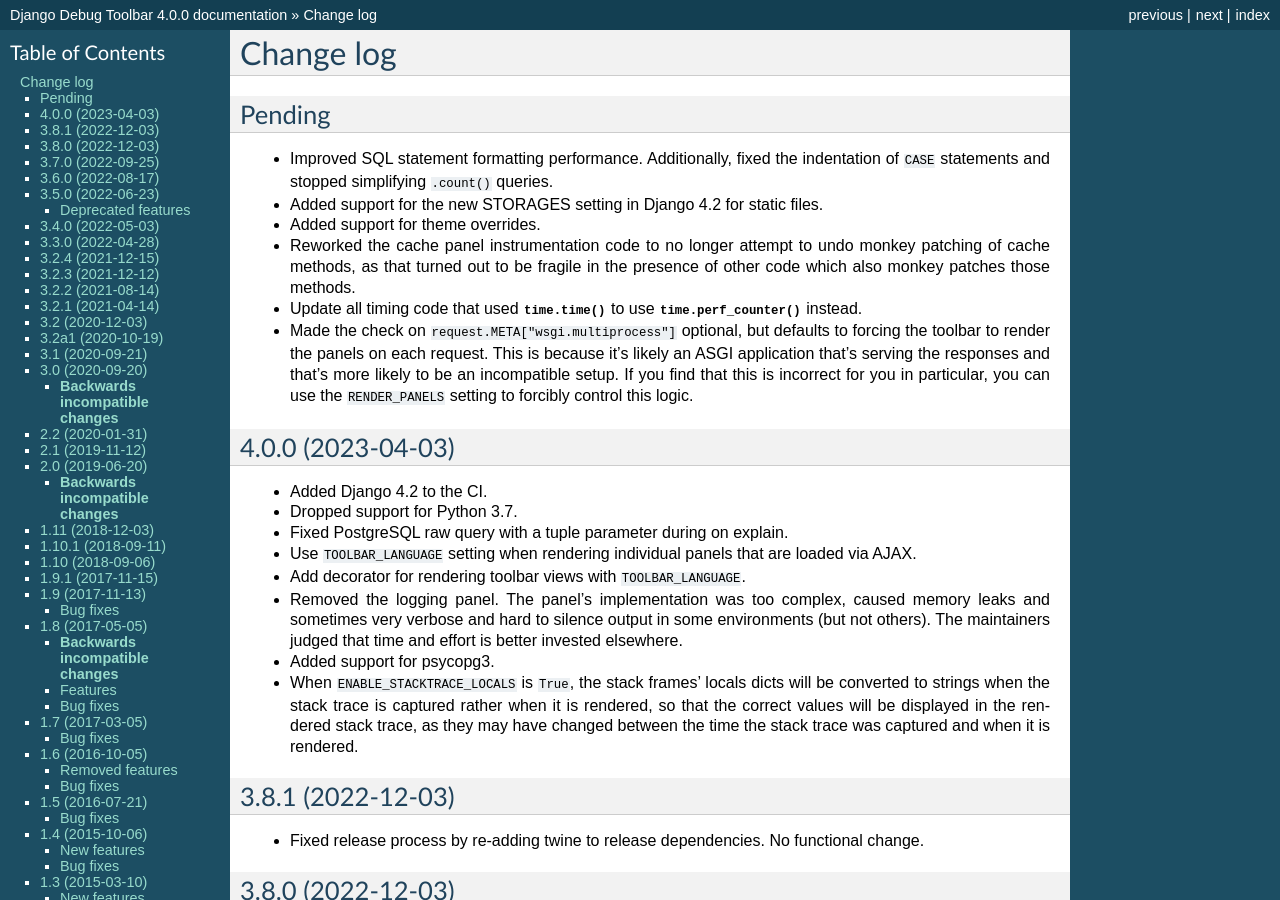
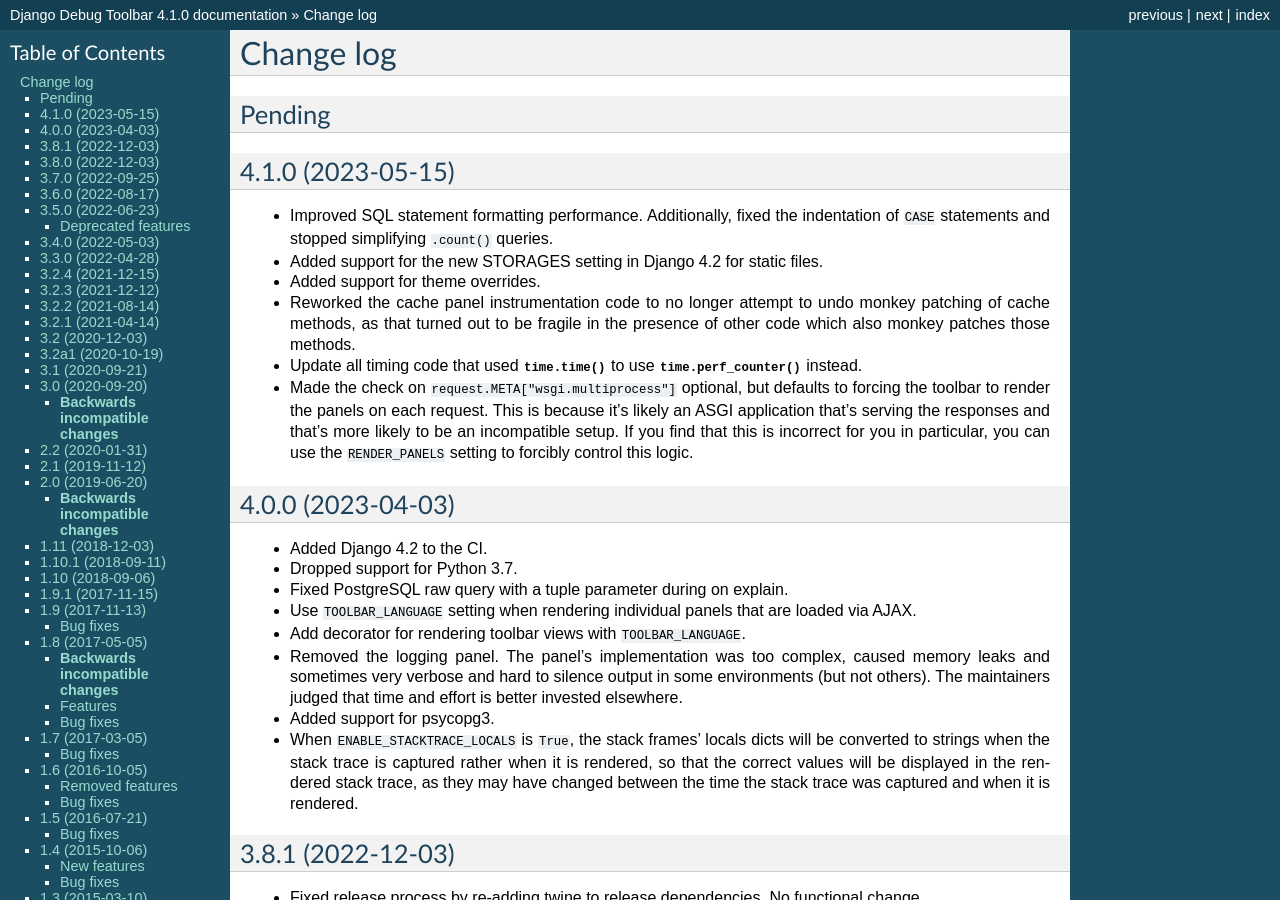
Before and after one commit to jazzband/django-debug-toolbar, a Sphinx documentation site: the page built from docs/changes.rst, in a window 1280 px wide and 900 px high. Built offline with Sphinx 7.4.7, drawn with Linux system fonts in a browser that asks for light colours; some of the changed text lies outside the part shown.

Commit message:
Version 4.1.0

```diff
--- a/README.rst
+++ b/README.rst
@@ -44,7 +44,7 @@
 In addition to the built-in panels, a number of third-party panels are
 contributed by the community.
 
-The current stable version of the Debug Toolbar is 4.0.0. It works on
+The current stable version of the Debug Toolbar is 4.1.0. It works on
 Django ≥ 3.2.4.
 
 Documentation, including installation and configuration instructions, is
--- a/debug_toolbar/__init__.py
+++ b/debug_toolbar/__init__.py
@@ -4,7 +4,7 @@
 
 # Do not use pkg_resources to find the version but set it here directly!
 # see issue #1446
-VERSION = "4.0.0"
+VERSION = "4.1.0"
 
 # Code that discovers files or modules in INSTALLED_APPS imports this module.
 urls = "debug_toolbar.urls", APP_NAME
--- a/docs/changes.rst
+++ b/docs/changes.rst
@@ -3,6 +3,9 @@
 
 Pending
 -------
+
+4.1.0 (2023-05-15)
+------------------
 
 * Improved SQL statement formatting performance.  Additionally, fixed the
   indentation of ``CASE`` statements and stopped simplifying ``.count()``
--- a/docs/conf.py
+++ b/docs/conf.py
@@ -25,7 +25,7 @@
 copyright = copyright.format(datetime.date.today().year)
 
 # The full version, including alpha/beta/rc tags
-release = "4.0.0"
+release = "4.1.0"
 
 
 # -- General configuration ---------------------------------------------------
```
